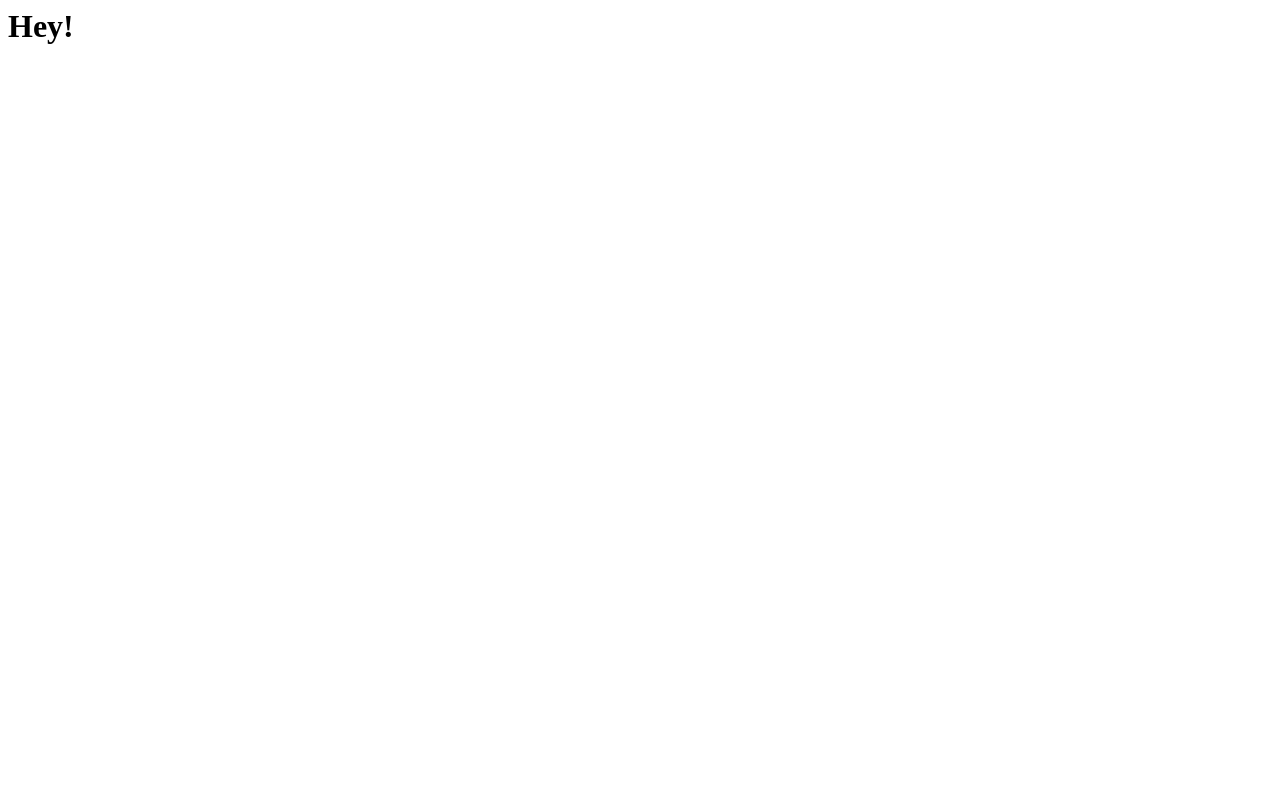
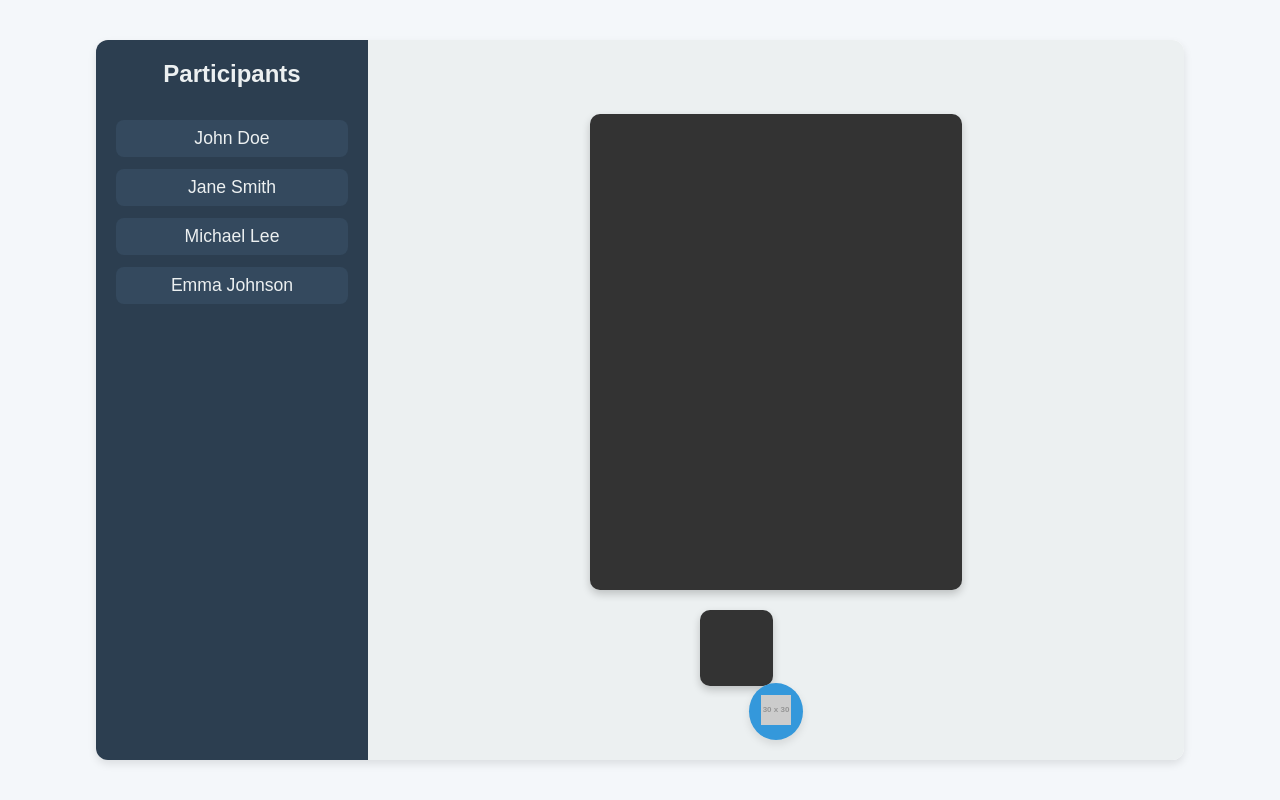
Before and after one commit to N4m4n/videocallingapp, a website: page app/index.html in a window 1280 px wide. Drawn offline with Linux system fonts and the light colour scheme; placeholder pictures from the web are drawn by us.

Commit message:
feat: ui update for the vide call app

```diff
--- a/app/index.html
+++ b/app/index.html
@@ -1,11 +1,38 @@
+<!DOCTYPE html>
 <html lang="en">
 <head>
     <meta charset="UTF-8">
     <meta name="viewport" content="width=device-width, initial-scale=1.0">
-    <title>Video call application</title>
+    <title>Video Calling App</title>
+    <link rel="stylesheet" href="/js/styles.css">
     <script src="/js/socket.io.js" defer></script>
+    <script src="/js/main.js" defer ></script>
 </head>
 <body>
-    <h1>Hey!</h1>
+    <div id="app-container" class="container">
+        <!-- Sidebar -->
+        <div id="sidebar" class="sidebar">
+            <h3>Participants</h3>
+            <ul id="participants-list" class="participants">
+                <li>John Doe</li>
+                <li>Jane Smith</li>
+                <li>Michael Lee</li>
+                <li>Emma Johnson</li>
+            </ul>
+        </div>
+
+        <!-- Video Section -->
+        <div id="video-section" class="video-section">
+            <div id="local-video-container" class="video-container">
+                <video id="video1" class="video" autoplay muted playsinline></video>
+            </div id="remote-video-container" class="video-container">
+            <div>
+                <video id="video2" class="video" autoplay  muted playsinline></video>
+            </div>
+            <button id="toggle-button" class="toggle-button">
+                <img src="https://via.placeholder.com/30" alt="Button Image">
+            </button>
+        </div>
+    </div>
 </body>
 </html>
--- /dev/null
+++ b/public/js/styles.css
@@ -0,0 +1,118 @@
+/* General Reset and Body Styling */
+* {
+  margin: 0;
+  padding: 0;
+  box-sizing: border-box;
+}
+
+body {
+  font-family: "Arial", sans-serif;
+  background-color: #f4f7fa;
+  display: flex;
+  justify-content: center;
+  align-items: center;
+  height: 100vh;
+  color: #333;
+}
+
+/* Main Container */
+.container {
+  display: flex;
+  width: 85%;
+  height: 90%;
+  border-radius: 12px;
+  overflow: hidden;
+  box-shadow: 0 4px 8px rgba(0, 0, 0, 0.1);
+  background-color: #fff;
+}
+
+/* Sidebar Styling */
+.sidebar {
+  width: 25%;
+  background-color: #2c3e50;
+  color: #ecf0f1;
+  padding: 20px;
+  display: flex;
+  flex-direction: column;
+  align-items: center;
+  box-shadow: 2px 0 6px rgba(0, 0, 0, 0.1);
+}
+
+.sidebar h3 {
+  text-align: center;
+  margin-bottom: 20px;
+  font-size: 1.5em;
+}
+
+.participants {
+  list-style: none;
+  padding: 0;
+  width: 100%;
+}
+
+.participants li {
+  margin: 12px 0;
+  font-size: 1.1em;
+  text-align: center;
+  padding: 8px;
+  background-color: #34495e;
+  border-radius: 8px;
+  transition: background-color 0.3s ease;
+}
+
+.participants li:hover {
+  background-color: #1abc9c;
+  cursor: pointer;
+}
+
+/* Video Section Styling */
+.video-section {
+  width: 75%;
+  display: flex;
+  flex-direction: column;
+  justify-content: center;
+  align-items: center;
+  position: relative;
+  background-color: #ecf0f1;
+  padding: 20px;
+}
+
+/* Video Container (Holding the Videos) */
+.video-container {
+  display: flex;
+  justify-content: space-around;
+  width: 100%;
+  height: 70%;
+  margin-bottom: 20px;
+}
+
+/* Video Elements */
+.video {
+  width: 48%;
+  height: 100%;
+  border-radius: 10px;
+  background-color: #333;
+  box-shadow: 0 4px 8px rgba(0, 0, 0, 0.2);
+}
+
+/* Toggle Button */
+.toggle-button {
+  position: absolute;
+  bottom: 20px;
+  background-color: #3498db;
+  border: none;
+  padding: 12px;
+  border-radius: 50%;
+  cursor: pointer;
+  transition: background-color 0.3s ease;
+  box-shadow: 0 4px 8px rgba(0, 0, 0, 0.1);
+}
+
+.toggle-button:hover {
+  background-color: #2980b9;
+}
+
+.toggle-button img {
+  width: 30px;
+  height: 30px;
+}
```
Also changed, not shown: README.md.
